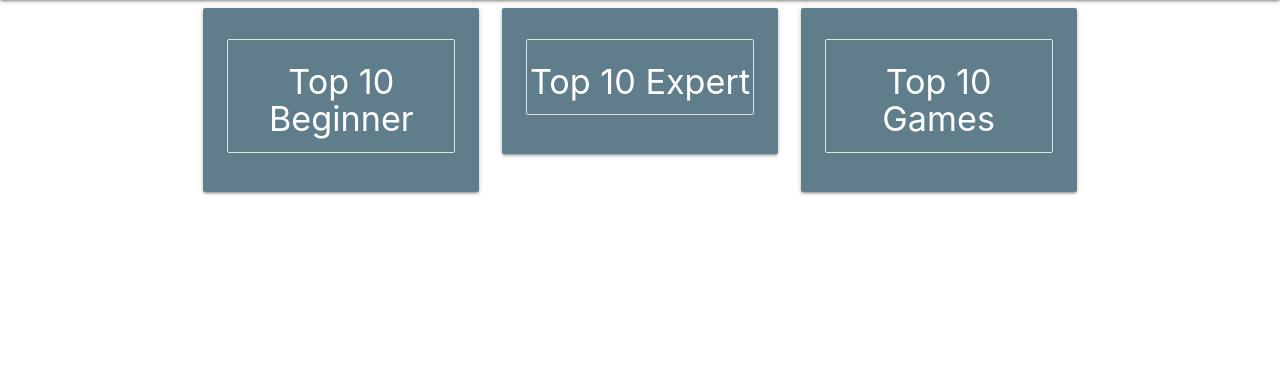
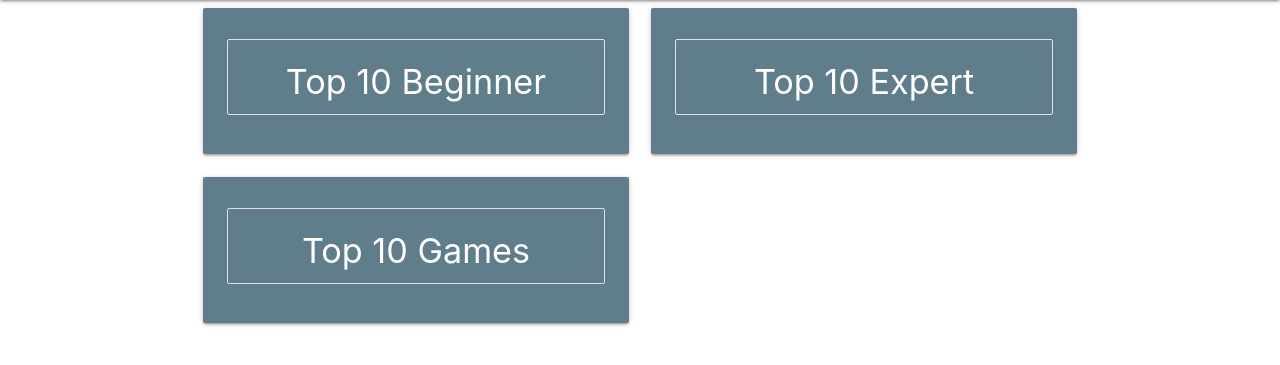
Before and after one commit to MartinLoef/project-3-data-centric-msp, a Flask app: template templates/LeaderBoards.html in a window 1280 px wide. Shown: the part 56-421 px from the top of the page. Run offline with Flask 2, Linux system fonts and the light colour scheme; the template is opened without the code that fills it, so the values that code supplies are empty; some libraries are stand-ins or nearby versions.

```diff
--- a/config.py
+++ b/config.py
@@ -5,16 +5,13 @@ from flask import Flask
 from flask_pymongo import PyMongo
 
 secret_key = os.getenv('secret_key')
-print(secret_key)
 
 """ Explicit check for environment to use the production or dev database database """
 if os.getenv('C9_HOSTNAME'):
-    print('dev')
     mongodb = os.getenv('mongodb_dev')
-    print(mongodb)
 else:
     mongodb = os.getenv('mongodb_prod')
-    print(mongodb)
+
 """ Flask base information """
 app = Flask(__name__)
 app.config["MONGO_URI"] = mongodb
--- a/templates/LeaderBoards.html
+++ b/templates/LeaderBoards.html
@@ -29,7 +29,7 @@
 </header>
 <div class="container">
   <div class="row">
-    <div class="col s12 m4">
+    <div class="col s12 m6">
       <div class="card-panel blue-grey">
         <div class="collection">
             <a class="collection-header center white-text"><h4>Top 10 Beginner</h4></a>
@@ -46,7 +46,7 @@
         </div>
       </div>
     </div>
-    <div class="col s12 m4">
+    <div class="col s12 m6">
       <div class="card-panel blue-grey">
         <div class="collection">
             <a class="collection-header center white-text"><h4>Top 10 Expert</h4></a>
@@ -63,7 +63,7 @@
         </div>
       </div>
     </div>
-    <div class="col s12 m4">
+    <div class="col s12 m6">
       <div class="card-panel blue-grey">
         <div class="collection">
             <a class="collection-header center white-text"><h4>Top 10 Games</h4></a>
--- a/templates/signup.html
+++ b/templates/signup.html
@@ -18,7 +18,7 @@
         <ul id="nav-mobile" class="right">
             <li><a href="/">Home</a></li>
             <li class="active"><a href="{{url_for('showSignUp')}}">Sign Up</a></li>
-            <li><a href="/">Sign In</a></li>
+            <li><a href="{{url_for('showSignin')}}">Sign In</a></li>
         </ul>
         <ul id="nav-mobile" class="left left-margin-100">
           <!--<li>Current user: <strong>{{ session['user'] }}</strong></li>-->
```
Also changed, not shown: 1 other file.
